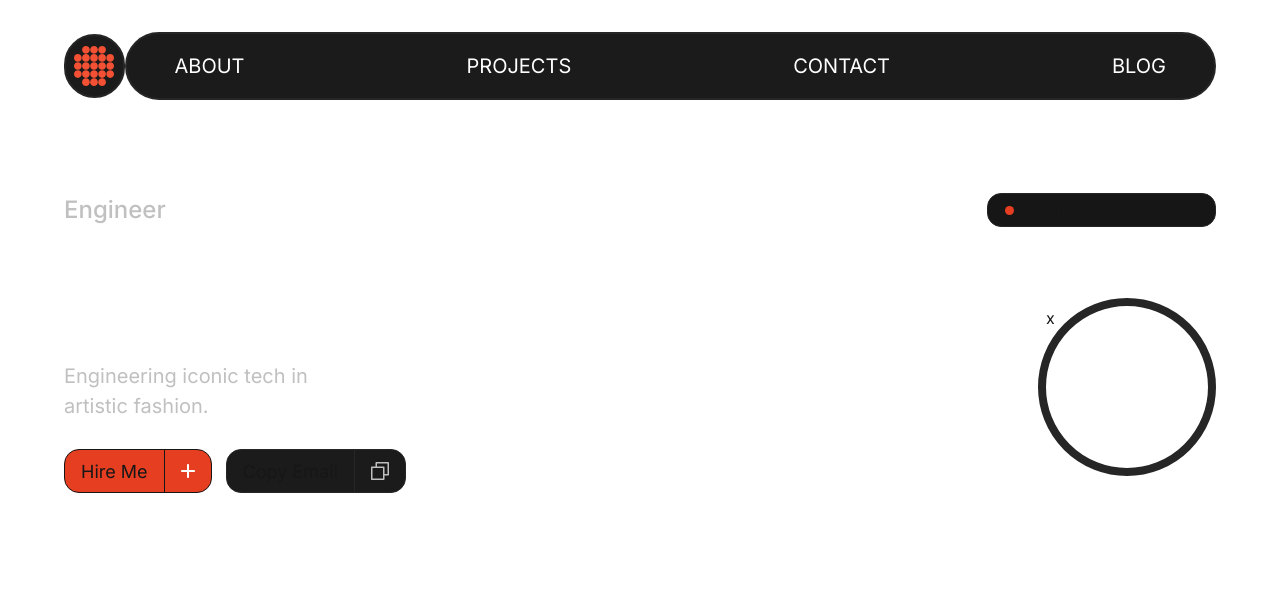
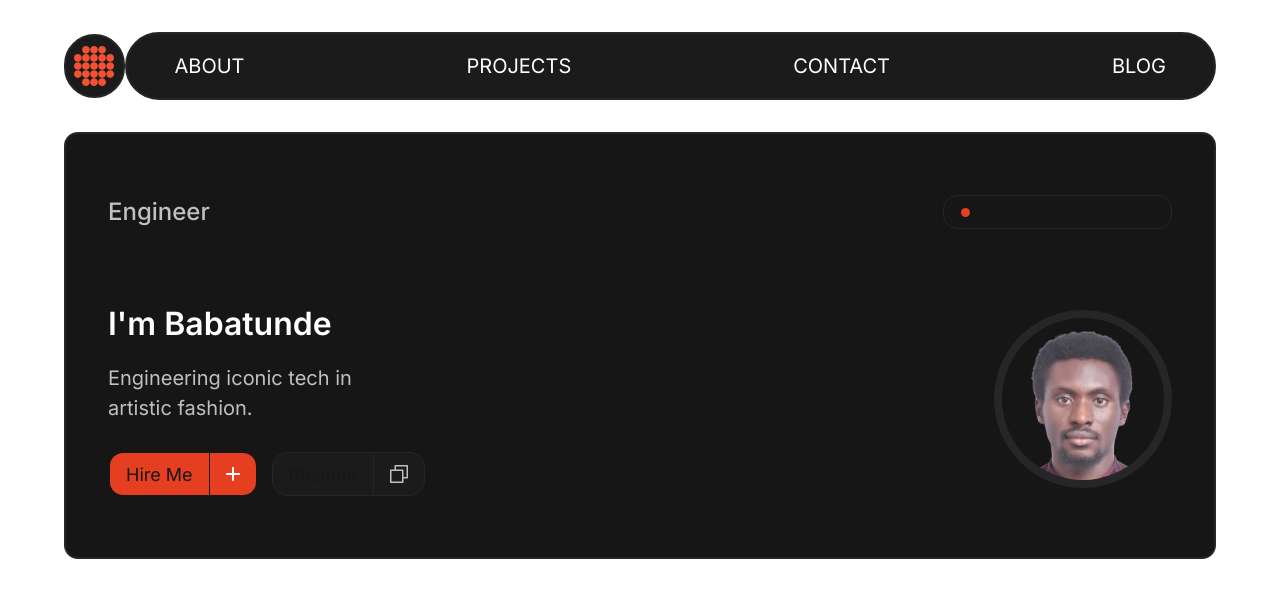
Before and after one commit to Proac-Tee/profile, a Next.js app: page / in a window 1280 px wide. Shown: the top 598 px of the page. Built offline with nearby package versions, Linux system fonts and the light colour scheme.

Commit message:
feat: added reusable button and link components

```diff
--- /dev/null
+++ b/src/components/ui/Button.tsx
@@ -0,0 +1,25 @@
+import { cn } from "@/utils/cn";
+import React, { ButtonHTMLAttributes, forwardRef } from "react";
+
+type ButtonProps = ButtonHTMLAttributes<HTMLButtonElement>;
+
+const Button = forwardRef<HTMLButtonElement, ButtonProps>(
+  ({ className, children, ...props }, ref) => {
+    return (
+      <button
+        ref={ref}
+        className={cn(
+          "px-4 py-2 rounded-[15px] bg-priamryButtonColor text-white",
+          className,
+        )}
+        {...props}
+      >
+        {children}
+      </button>
+    );
+  },
+);
+
+Button.displayName = "Button";
+
+export default Button;
--- /dev/null
+++ b/src/components/ui/CustomLink.tsx
@@ -0,0 +1,27 @@
+import React, { AnchorHTMLAttributes, forwardRef } from "react";
+import Link, { LinkProps } from "next/link";
+import { cn } from "@/utils/cn";
+
+type CustomLinkProps = LinkProps & AnchorHTMLAttributes<HTMLAnchorElement>;
+
+const CustomLink = forwardRef<HTMLAnchorElement, CustomLinkProps>(
+  ({ className, children, ...props }, ref) => {
+    return (
+      <Link {...props} legacyBehavior>
+        <a
+          ref={ref}
+          className={cn(
+            "bg-priamryButtonColor cursor-pointer transition-all ease-in-out duration-300 text-[1.125rem] border-[2px] border-background flex justify-center items-center rounded-[15px] px-[1rem]",
+            className,
+          )}
+        >
+          {children}
+        </a>
+      </Link>
+    );
+  },
+);
+
+CustomLink.displayName = "CustomLink";
+
+export default CustomLink;
--- a/src/features/landingPage/Components/Hero.tsx
+++ b/src/features/landingPage/Components/Hero.tsx
@@ -1,10 +1,16 @@
+import CustomLink from "@/components/ui/CustomLink";
 import { cn } from "@/utils/cn";
-import Link from "next/link";
+import Image from "next/image";
 import React from "react";
+import profileImage from "../../../../assets/babatunde_headshot.png";
 
 const Hero = () => {
   return (
-    <section className={cn("py-[3.75rem]")}>
+    <section
+      className={cn(
+        "py-[1.375rem] md:py-[3.75rem] bg-background border-border rounded-[0.875rem] border-[2px] px-[1rem] md:px-[2.625rem] ",
+      )}
+    >
       <div className="flex flex-col md:flex-row justify-between items-start md:items-center gap-[0.9375rem]">
         <p className="text-gray font-medium text-[1.5rem]">Engineer</p>
         <p
@@ -27,7 +33,7 @@ const Hero = () => {
         </p>
       </div>
 
-      <section className="pt-[4.375rem] flex-col-reverse md:flex-row flex justify-between gap-[1.875rem]">
+      <section className="pt-[4.375rem] flex-col-reverse md:flex-row flex justify-between items-start md:items-center gap-[1.875rem]">
         <div>
           <h1 className="text-white mb-[0.9375rem] font-semibold text-[2rem]">
             I&#39;m Babatunde
@@ -40,11 +46,7 @@ const Hero = () => {
               "mt-[1.75rem] flex justify-start items-center gap-[0.875rem]",
             )}
           >
-            <Link
-              href={`/contact`}
-              className="bg-priamryButtonColor cursor-pointer hover:bg-primaryLight transition-all ease-in-out duration-300 text-[1.125rem] border-[1px] border-background flex justify-center items-center
-          rounded-[15px] px-[1rem]"
-            >
+            <CustomLink className="hover:bg-primaryLight" href={`/contact`}>
               Hire Me
               <span className="pl-[1rem] border-l-[1px] border-l-background h-[42px] flex justify-center ml-[1rem] items-center">
                 <svg
@@ -60,12 +62,14 @@ const Hero = () => {
                   />
                 </svg>
               </span>
-            </Link>
-            <button
+            </CustomLink>
+
+            <CustomLink
               className="cursor-pointer hover:brightness-75 transition-all ease-in-out duration-300 bg-secondaryBackgroundColor text-[1.125rem] border-[1px] border-border flex justify-center items-center
           rounded-[15px] px-[1rem]"
+              href={`/resume`}
             >
-              Copy Email
+              Resume
               <span className="pl-[1rem] border-l-[1px] border-l-border h-[42px] flex justify-center ml-[1rem] items-center">
                 <svg
                   width="18"
@@ -80,12 +84,23 @@ const Hero = () => {
                   />
                 </svg>
               </span>
-            </button>
+            </CustomLink>
           </section>
         </div>
 
-        <div className="relative w-[178px] h-[178px] rounded-full border-[8px] border-border border-solid">
-          x
+        <div className="relative overflow-hidden w-[178px] h-[178px] rounded-full border-[8px] border-border border-solid">
+          <Image
+            quality={100}
+            fill
+            sizes="(min-width: 768px) 100vw, 700px"
+            src={profileImage}
+            priority
+            alt="Babatunde Headeshot"
+            style={{
+              objectFit: "cover",
+              objectPosition: "top",
+            }}
+          />
         </div>
       </section>
     </section>
```
Also changed, not shown: assets/babatunde_headshot.png (added).
